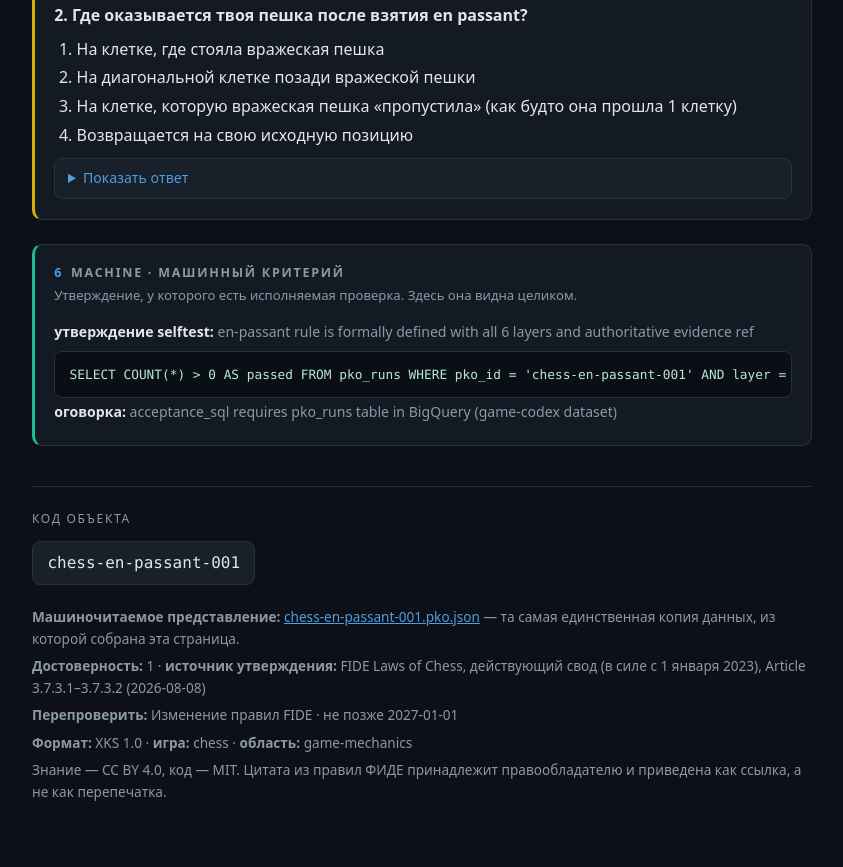
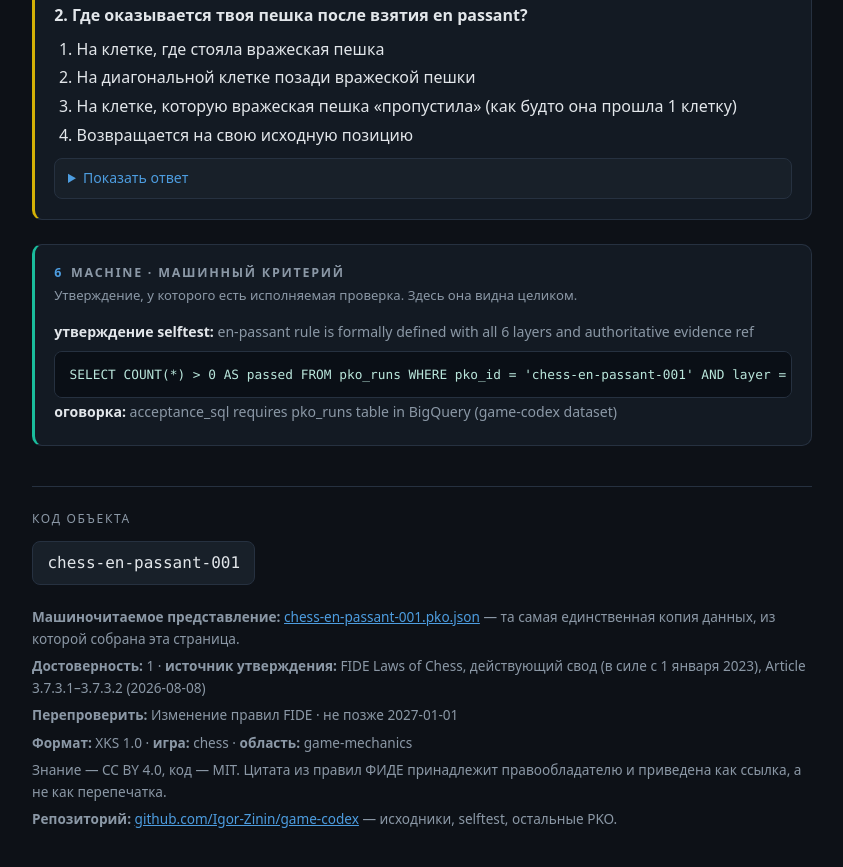
Before and after one commit to Igor-Zinin/axioma-xks-codex, a website: page docs/index.html in a window 1280 px wide. Shown: the part 2199-3066 px from the top of the page, without its empty margins (218-1061 px from the left). Drawn offline with Linux system fonts and the light colour scheme.

Commit message:
docs(links): mutual links between the public page and the repository
Page had no way back to source; repo had no link to the live page.
Someone landing on either side had nowhere to go. Added a repo link to
the page footer and a live-page link/badge to the README.

Also dropped "GitHub Pages is not enabled yet — that switch belongs to
the repository owner" from the README: Pages is what serves the README
in the first place, so it was denying its own existence. Replaced with
the actual live URL.

```diff
--- a/docs/index.html
+++ b/docs/index.html
@@ -87,6 +87,7 @@
   <p><b>Перепроверить:</b> <span id="f-decay">—</span></p>
   <p><b>Формат:</b> XKS <span id="f-xks">—</span> · <b>игра:</b> <span id="f-game">—</span> · <b>область:</b> <span id="f-domain">—</span></p>
   <p>Знание — CC BY 4.0, код — MIT. Цитата из правил ФИДЕ принадлежит правообладателю и приведена как ссылка, а не как перепечатка.</p>
+  <p><b>Репозиторий:</b> <a href="https://github.com/Igor-Zinin/game-codex">github.com/Igor-Zinin/game-codex</a> — исходники, selftest, остальные PKO.</p>
 </footer>
 
 </div>
```
Also changed, not shown: README.md.
